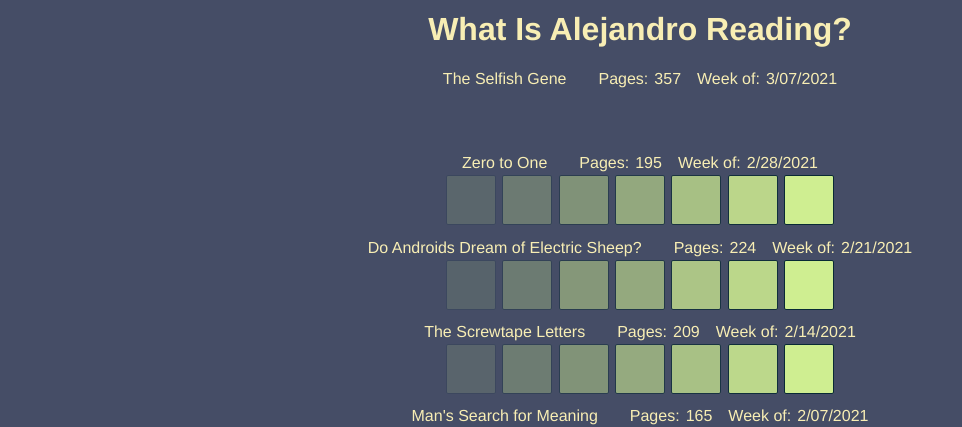
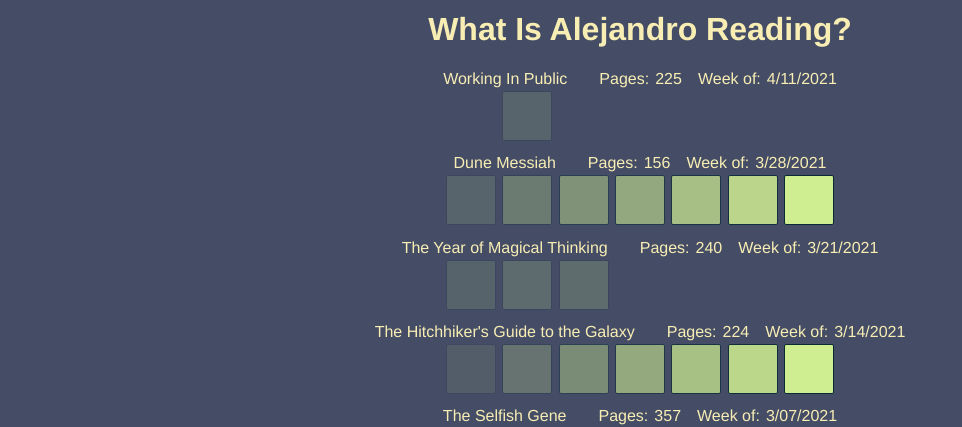
Before and after one commit to Alondono97/what-am-i-reading-frontend, a Vue app: page / in a window 1280 px wide. Shown: the part 192-619 px from the top of the page, without its empty margins (0-962 px from the left). Built offline with nearby package versions, Linux system fonts and the light colour scheme.

Commit message:
updating booklist

```diff
--- a/src/components/HelloWorld.vue
+++ b/src/components/HelloWorld.vue
@@ -49,7 +49,31 @@
       //   date: ""
       // },
       {
-        values: [0/357, 0/357, 0/357, 0/357, 0/357, 0/357, 0/357],
+        values: [0/225, 32/225, 0/225, 0/225, 0/225, 0/225, 0/225],
+        title: "Working In Public",
+        pages: 225,
+        date: "4/11/2021"
+      },
+      {
+        values: [36/256, 73/256, 109/256, 146/256, 182/256, 219/256, 256/256],
+        title: "Dune Messiah",
+        pages: 156,
+        date: "3/28/2021"
+      },
+      {
+        values: [32/240, 44/240, 46/240, 0/240, 0/240, 0/240, 0/240],
+        title: "The Year of Magical Thinking",
+        pages: 240,
+        date: "3/21/2021"
+      },
+      {
+        values: [22/224, 54/224, 88/224,128/224, 160/224, 192/224, 224/224],
+        title: "The Hitchhiker's Guide to the Galaxy",
+        pages: 224,
+        date: "3/14/2021"
+      },
+      {
+        values: [22/357, 56/357, 86/357, 121/357, 150/357, 0/357, 0/357],
         title: "The Selfish Gene",
         pages: 357,
         date: "3/07/2021"
```
